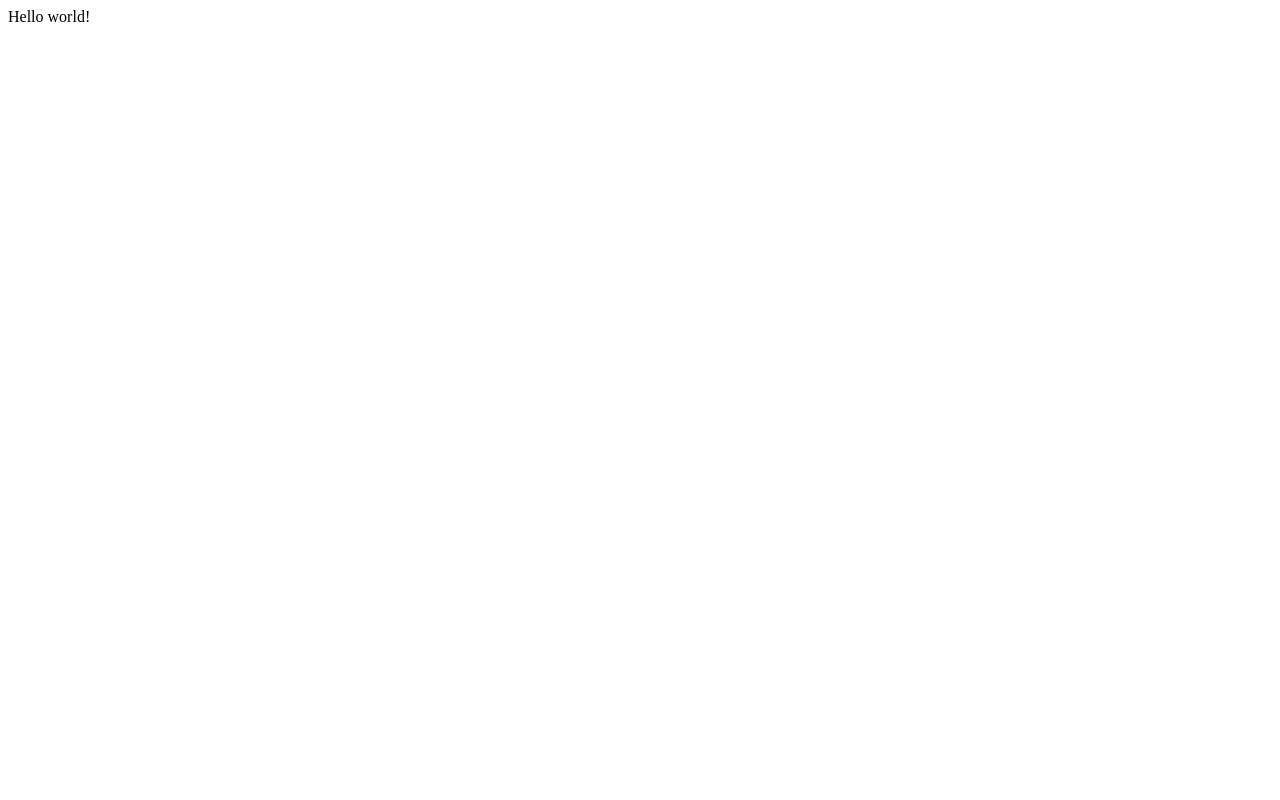
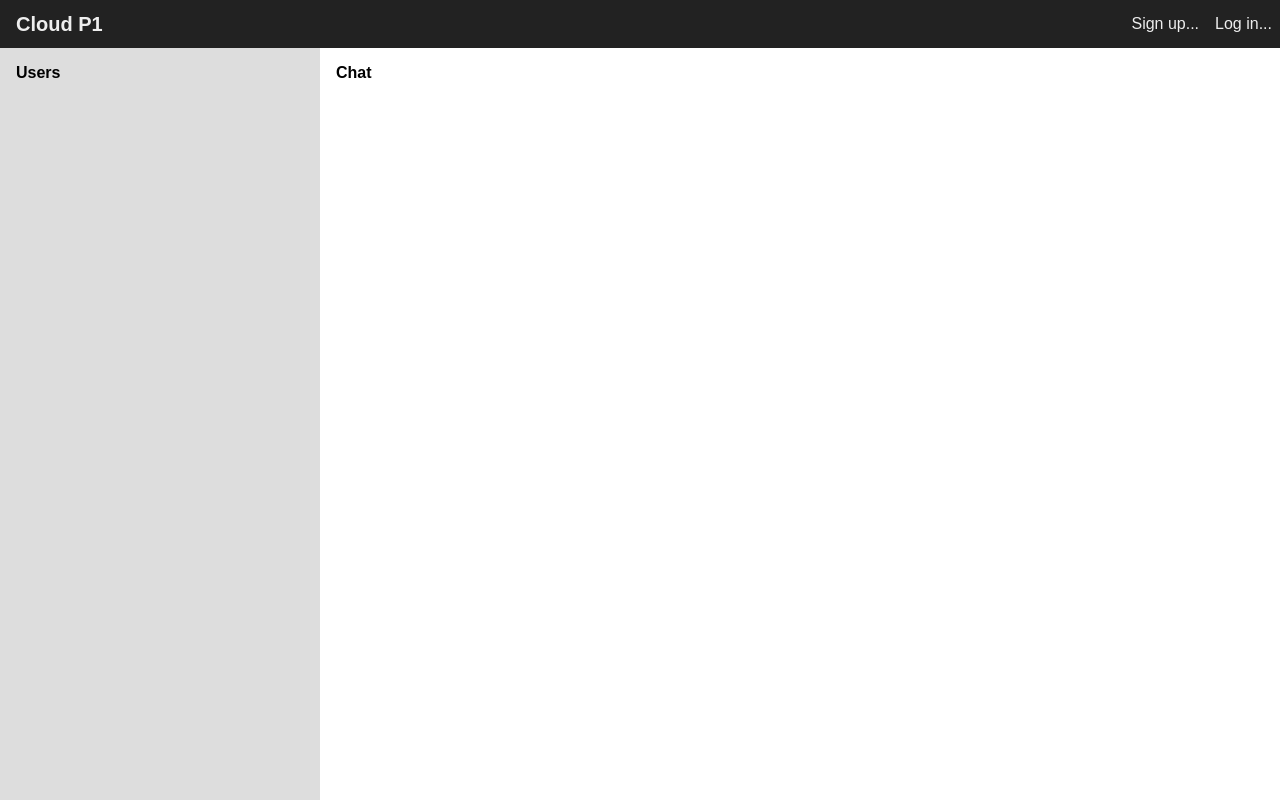
Before and after one commit to tchojnacki/uni-sem-9-cloud, a React (Vite) app in the folder frontend/: page / in a window 1280 px wide. Built offline with nearby package versions, Linux system fonts and the light colour scheme.

Commit message:
Add basic frontend structure

```diff
--- a/frontend/src/App.tsx
+++ b/frontend/src/App.tsx
@@ -1,3 +1,19 @@
+import { useState } from "react";
+import { AuthPanel } from "./AuthPanel";
+import { Users } from "./Users";
+import { Chat } from "./Chat";
+
 export function App() {
-  return "Hello world!";
+  const [selectedUid, setSelectedUid] = useState<string | null>(null);
+
+  return (
+    <div className="container">
+      <header className="bar">
+        <h1>Cloud P1</h1>
+        <AuthPanel />
+      </header>
+      <Users />
+      <Chat />
+    </div>
+  );
 }
--- /dev/null
+++ b/frontend/src/AuthContext.tsx
@@ -0,0 +1,25 @@
+import { createContext, PropsWithChildren, useContext, useState } from "react";
+
+type Identity = { token: string } | null;
+type AuthData = {
+  identity: Identity;
+  setIdentity: (identity: Identity) => void;
+};
+
+const AuthContext = createContext<AuthData>({
+  identity: null,
+  setIdentity: () => {},
+});
+
+export function useAuth() {
+  return useContext(AuthContext);
+}
+
+export function AuthProvider({ children }: PropsWithChildren) {
+  const [identity, setIdentity] = useState<Identity>(null);
+  return (
+    <AuthContext.Provider value={{ identity, setIdentity }}>
+      {children}
+    </AuthContext.Provider>
+  );
+}
--- /dev/null
+++ b/frontend/src/AuthPanel.tsx
@@ -0,0 +1,18 @@
+import { useAuth } from "./AuthContext";
+
+export function AuthPanel() {
+  const { identity } = useAuth();
+
+  return (
+    <nav>
+      {identity ? (
+        <a href="logout">Log out...</a>
+      ) : (
+        <>
+          <a href="register">Sign up...</a>
+          <a href="login">Log in...</a>
+        </>
+      )}
+    </nav>
+  );
+}
--- /dev/null
+++ b/frontend/src/Chat.tsx
@@ -0,0 +1,7 @@
+export function Chat() {
+  return (
+    <main className="chat">
+      <h2>Chat</h2>
+    </main>
+  );
+}
--- /dev/null
+++ b/frontend/src/Users.tsx
@@ -0,0 +1,7 @@
+export function Users() {
+  return (
+    <aside className="users">
+      <h2>Users</h2>
+    </aside>
+  );
+}
--- a/frontend/src/index.css
+++ b/frontend/src/index.css
@@ -0,0 +1,82 @@
+* {
+  box-sizing: border-box;
+  padding: 0;
+  margin: 0;
+
+  font-size: inherit;
+  font-weight: inherit;
+  color: inherit;
+  text-decoration: inherit;
+}
+
+:root {
+  font-size: 16px;
+  font-family: sans-serif;
+
+  --bar-height: 3rem;
+  --users-width: 20rem;
+}
+
+.container {
+  display: grid;
+  height: 100vh;
+
+  grid-template-columns: 1fr;
+  grid-template-rows: var(--bar-height) auto 1fr;
+  grid-template-areas: "bar" "users" "chat";
+}
+
+@media screen and (min-width: 768px) {
+  .container {
+    grid-template-columns: var(--users-width) 1fr;
+    grid-template-rows: var(--bar-height) 1fr;
+    grid-template-areas: "bar bar" "users chat";
+  }
+}
+
+.bar {
+  grid-area: bar;
+  display: flex;
+  justify-content: space-between;
+  align-items: center;
+  background-color: #222;
+  color: #eee;
+}
+
+.bar h1 {
+  padding: 0.25rem 1rem;
+  font-size: 1.25rem;
+  font-weight: bold;
+}
+
+.bar nav {
+  height: 100%;
+  display: flex;
+}
+
+.bar nav a {
+  padding: 0.25rem 0.5rem;
+  display: grid;
+  place-items: center;
+}
+
+.bar nav a:hover {
+  background-color: #333;
+}
+
+.users {
+  grid-area: users;
+  padding: 1rem;
+  background-color: #ddd;
+}
+
+.chat {
+  grid-area: chat;
+  padding: 1rem;
+}
+
+.users h2,
+.chat h2 {
+  margin-bottom: 1rem;
+  font-weight: bold;
+}
--- a/frontend/src/main.tsx
+++ b/frontend/src/main.tsx
@@ -2,9 +2,12 @@ import { StrictMode } from "react";
 import { createRoot } from "react-dom/client";
 import "./index.css";
 import { App } from "./App.tsx";
+import { AuthProvider } from "./AuthContext.tsx";
 
 createRoot(document.getElementById("root")!).render(
   <StrictMode>
-    <App />
+    <AuthProvider>
+      <App />
+    </AuthProvider>
   </StrictMode>
 );
```
